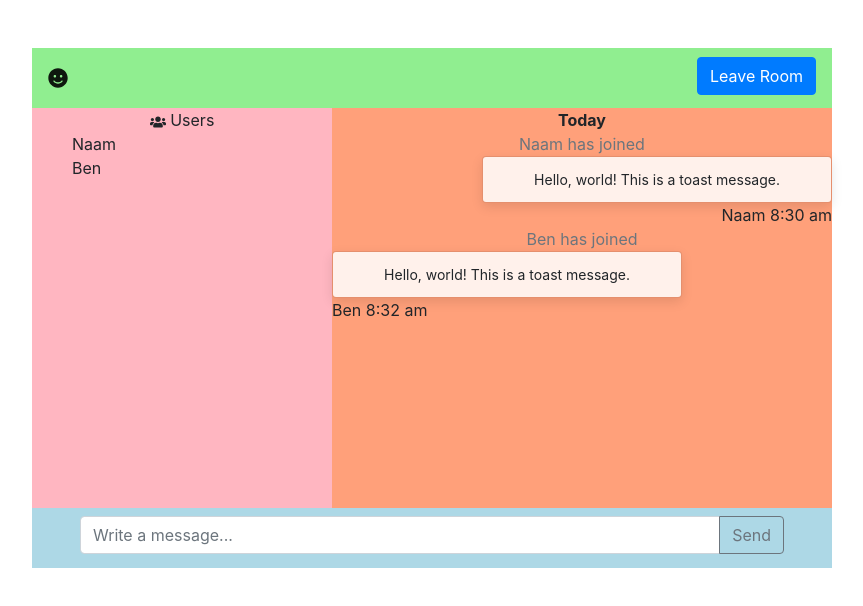
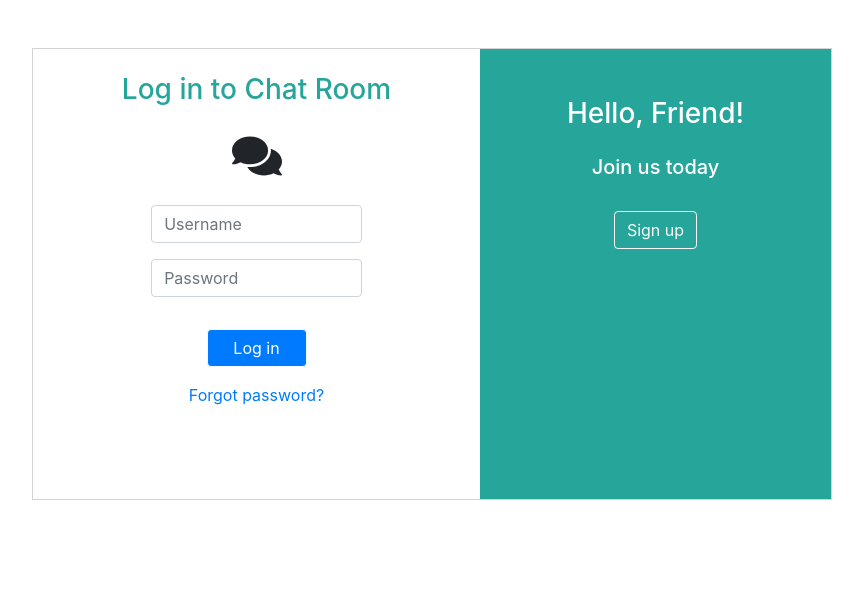
Before and after one commit to naamnamm/chat-app, a React (Create React App) app in the folder client/: page / in a window 1280 px wide. Shown: the top 606 px of the page, without its empty margins (208-1071 px from the left). Built offline with nearby package versions, Linux system fonts and the light colour scheme.

Commit message:
output msg from the server in the chatroom

```diff
--- a/client/src/App.js
+++ b/client/src/App.js
@@ -1,6 +1,5 @@
 import React, { useState, useEffect } from 'react';
 import './css/App.css';
-import 'bootstrap/dist/css/bootstrap.min.css';
 import ChatRoom from './components/chatroom/ChatRoom';
 import LoginSignup from './components/login-signupPage/LoginSignup';
 import io from 'socket.io-client';
@@ -8,26 +7,25 @@ import io from 'socket.io-client';
 const socket = io('http://localhost:5000/');
 
 const App = () => {
-  const [isLoggedIn, setIsLoggedIn] = useState(true);
+  //const [isLoggedIn, setIsLoggedIn] = useState(false);
+  const [username, setUsername] = useState();
 
-  const handleClick = () => {
-    setIsLoggedIn(true);
-  };
+  // const handleClick = () => {
+  //   setIsLoggedIn(true);
+  // };
 
-  useEffect(() => {
-    socket.on('msg', (msg) => {
-      console.log(msg);
-    });
-  }, []);
+  const displayPage = username ? (
+    <ChatRoom username={username} />
+  ) : (
+    <LoginSignup onUsernameSubmit={setUsername} />
+  );
 
-  const displayPage =
-    isLoggedIn === true ? (
-      <ChatRoom />
-    ) : (
-      <LoginSignup handleClick={handleClick} />
-    );
-
-  return <div className='App'>{displayPage}</div>;
+  return (
+    <div className='App'>
+      {displayPage}
+      {username}
+    </div>
+  );
 };
 
 export default App;
--- a/client/src/components/chatroom/ChatRoom.js
+++ b/client/src/components/chatroom/ChatRoom.js
@@ -1,4 +1,4 @@
-import React from 'react';
+import React, { useState, useEffect } from 'react';
 import {
   Button,
   Toast,
@@ -6,11 +6,49 @@ import {
   Nav,
   InputGroup,
   FormControl,
+  Form,
 } from 'react-bootstrap';
 import './ChatRoom.css';
 import { FaSmile, FaUsers } from 'react-icons/fa';
+import io from 'socket.io-client';
 
-const Chatroom = () => {
+const socket = io('http://localhost:5000/');
+
+const Chatroom = ({ username }) => {
+  const [messages, setMessages] = useState([]);
+  const [msgInput, setMsgInput] = useState('');
+  const [user, setUser] = useState([]);
+
+  const handleChange = (e) => {
+    setMsgInput(e.target.value);
+  };
+
+  const handleClick = (msgInput) => {
+    //emit msg to server
+    socket.emit('chatMsg', msgInput);
+
+    //
+    //then set MsgInput to ''
+    setMsgInput('');
+  };
+
+  useEffect(() => {
+    socket.on('msg', (msg) => {
+      setMessages((messages) => [...messages, msg]);
+    });
+
+    console.log(messages);
+  }, []);
+
+  const displayMsgs = messages.map((msg, index) => (
+    <div key={index} className='message'>
+      <Toast className='mr-auto mb-0'>
+        {' '}
+        <Toast.Body>{msg}</Toast.Body>
+      </Toast>
+    </div>
+  ));
+
   return (
     <div className='chat-container mx-auto mt-5'>
       <div className='header'>
@@ -28,7 +66,7 @@ const Chatroom = () => {
       <div className='main d-flex'>
         <div className='chat-sidebar'>
           <div>
-            <FaUsers /> Users
+            <FaUsers /> Active Users
           </div>
           <ul>
             <li>Naam</li>
@@ -39,36 +77,49 @@ const Chatroom = () => {
         <div className='chat-main'>
           <div className='text-center font-weight-bold'>Today</div>
 
-          <div className='text-muted text-it'>Naam has joined</div>
-          <Toast className='ml-auto mb-0'>
-            {' '}
-            <Toast.Body>Hello, world! This is a toast message.</Toast.Body>
-          </Toast>
-          <div className='text-right'>Naam 8:30 am</div>
-
-          <div className='text-muted text-it'>Ben has joined</div>
-          <Toast className='mr-auto mb-0'>
-            {' '}
-            <Toast.Body>Hello, world! This is a toast message.</Toast.Body>
-          </Toast>
-          <div className='text-left'>Ben 8:32 am</div>
+          <div className='text-muted'>Naam has joined</div>
+          {displayMsgs}
         </div>
       </div>
 
-      <div className='input-msg'>
+      <Form className='input-msg'>
         <InputGroup className='py-2 px-5'>
           <FormControl
             placeholder='Write a message...'
-            aria-label="Recipient's username"
-            aria-describedby='basic-addon2'
+            onChange={(e) => handleChange(e)}
+            value={msgInput}
           />
           <InputGroup.Append>
-            <Button variant='outline-secondary'>Send</Button>
+            <Button
+              variant='outline-secondary'
+              onClick={() => handleClick(msgInput)}
+            >
+              Send
+            </Button>
           </InputGroup.Append>
         </InputGroup>
-      </div>
+      </Form>
     </div>
   );
 };
 
 export default Chatroom;
+
+{
+  /* <div className='message'>
+  <Toast className='ml-auto mb-0'>
+    {' '}
+    <Toast.Body>Hello, world! This is a toast message.</Toast.Body>
+  </Toast>
+  <div className='text-right'>Naam 8:30 am</div>
+</div>
+
+<div className='message'>
+  <div className='text-muted'>Ben has joined</div>
+  <Toast className='mr-auto mb-0'>
+    {' '}
+    <Toast.Body>Hello, world! This is a toast message.</Toast.Body>
+  </Toast>
+  <div className='text-left'>Ben 8:32 am</div>
+</div> */
+}
--- a/client/src/components/login-signupPage/Login.css
+++ /dev/null
@@ -1,17 +0,0 @@
-.logo-size {
-  font-size: 50px;
-}
-
-.card-container {
-  width: 400px;
-  margin: 40px auto 0;
-}
-
-.text-color {
-  color: #26a69a;
-}
-
-.button-color {
-  background-color: #26a69a;
-  width: 100px;
-}
--- a/client/src/components/login-signupPage/Login.js
+++ /dev/null
@@ -1,43 +0,0 @@
-import React from 'react';
-import { FaComments } from 'react-icons/fa';
-import './Login.css';
-import { Button, Card, Form, Container } from 'react-bootstrap';
-
-const Login = ({ handleClick }) => {
-  return (
-    <div className='card-container'>
-      <Container>
-        <Card.Body>
-          <h3 className='mt-1 mb-4 text-color'> Log in to Chat Room</h3>
-          <Card.Title className='mt-1 mb-4'>
-            <FaComments className='logo-size' />
-          </Card.Title>
-
-          <Form.Control
-            type='email'
-            placeholder='Phone, email or username'
-            className='w-75 mx-auto my-3'
-          />
-          <Form.Control
-            type='password'
-            placeholder='Password'
-            className='w-75 mx-auto my-3'
-          />
-
-          <Button
-            onClick={(e) => handleClick(e)}
-            className='my-3 button-color border-light'
-          >
-            Log in
-          </Button>
-
-          <div>
-            <a href='/'> Forgot password?</a>
-          </div>
-        </Card.Body>
-      </Container>
-    </div>
-  );
-};
-
-export default Login;
--- a/client/src/components/login-signupPage/LoginSignup.css
+++ b/client/src/components/login-signupPage/LoginSignup.css
@@ -16,3 +16,16 @@
 .container {
   height: 450px;
 }
+
+.logo-size {
+  font-size: 50px;
+}
+
+.text-color {
+  color: #26a69a;
+}
+
+.button-color {
+  background-color: #26a69a;
+  width: 100px;
+}
--- a/client/src/components/login-signupPage/LoginSignup.js
+++ b/client/src/components/login-signupPage/LoginSignup.js
@@ -1,17 +1,58 @@
-import React from 'react';
-import { Jumbotron, Container } from 'react-bootstrap';
+import React, { useRef } from 'react';
+import { Container, Card, Form, Button } from 'react-bootstrap';
 import './LoginSignup.css';
-import Login from './Login';
-import Signup from './Signup';
+import { FaComments } from 'react-icons/fa';
 
-const LoginSignup = ({ handleClick }) => {
+const LoginSignup = ({ onUsernameSubmit }) => {
+  const usernameRef = useRef();
+
+  const handleClick = () => {
+    onUsernameSubmit(usernameRef.current.value);
+  };
+
   return (
     <div className='jumbotron-container mx-auto mt-5 d-flex'>
       <Container className='login-container mx-5'>
-        <Login handleClick={handleClick} />
+        <Card.Body>
+          <h3 className='mt-1 mb-4 text-color'> Log in to Chat Room</h3>
+          <Card.Title className='mt-1 mb-4'>
+            <FaComments className='logo-size' />
+          </Card.Title>
+
+          <Form.Control
+            type='text'
+            placeholder='Username'
+            className='w-75 mx-auto my-3'
+            ref={usernameRef}
+            required
+          />
+          <Form.Control
+            type='password'
+            placeholder='Password'
+            className='w-75 mx-auto my-3'
+          />
+
+          <Button
+            onClick={handleClick}
+            className='my-3 button-color border-light'
+          >
+            Log in
+          </Button>
+
+          <div>
+            <a href='/'> Forgot password?</a>
+          </div>
+        </Card.Body>
       </Container>
+
       <Container className='signup-container'>
-        <Signup />
+        <h3 className='mt-5'>Hello, Friend!</h3>
+
+        <h5 className='mt-4'>Join us today</h5>
+
+        <Button variant='outline-light' className='mt-4 '>
+          Sign up
+        </Button>
       </Container>
     </div>
   );
--- a/client/src/components/login-signupPage/Signup.js
+++ /dev/null
@@ -1,18 +0,0 @@
-import React from 'react';
-import { Container, Button } from 'react-bootstrap';
-
-const Signup = () => {
-  return (
-    <Container className='mt-5'>
-      <h3>Hello, Friend!</h3>
-
-      <h5 className='mt-4'>Join us today</h5>
-
-      <Button variant='outline-light' className='mt-4 '>
-        Sign up
-      </Button>
-    </Container>
-  );
-};
-
-export default Signup;
--- a/client/src/index.js
+++ b/client/src/index.js
@@ -2,6 +2,7 @@ import React from 'react';
 import ReactDOM from 'react-dom';
 import './css/index.css';
 import App from './App';
+import 'bootstrap/dist/css/bootstrap.min.css';
 
 ReactDOM.render(
   <React.StrictMode>
```
Also changed, not shown: 1 other file (tests, documents, lock files or other folders).
